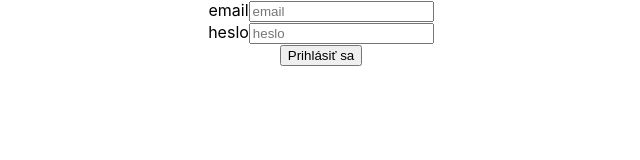
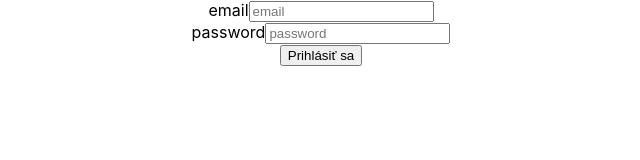
Before and after one commit to Kaktus98/qr_system, a React (Create React App) app: page / in a window 1280 px wide. Shown: the top 160 px of the page, without its empty margins (319-959 px from the left). Built offline with nearby package versions, Linux system fonts and the light colour scheme; the HTML template or start-up script is replaced by a standard one.

Commit message:
uprava Loginu

```diff
--- a/src/Components/Login.js
+++ b/src/Components/Login.js
@@ -1,16 +1,27 @@
 import React, { useState } from "react";
+
 import "./Navbar";
 
 const Login = () => {
   const [email, setEmail] = useState();
   const [password, setPassword] = useState();
+  /* USESTATE -> hook vracia dva hodnoty: prvý je aktuálny stav a druhý je funkcia na zmenu stavu, viď onChange funkciu */
+
+  /*   const [errorMessages, setErrorMessages] = useState({});
+  const [isSubmitted, setIsSubmitted] = useState(false); */
 
   const handleSubmit = (e) => {
+    // Prevent page reload
     e.preventDefault();
   };
 
+  /*   const renderErrorMessage = (email) => {
+    email === errorMessages.email && <div>{errorMessages.message}</div>;
+  }; */
+
   return (
     <form onSubmit={handleSubmit}>
+      <div>
         <label for="email">email</label>
         <input
           value={email}
@@ -19,18 +30,24 @@ const Login = () => {
           placeholder="email"
           id="email"
           name="email"
-      />{" "}
-      <br />
-      <label for="password">heslo</label>
+          required
+        />
+        {/* {renderErrorMessage("email")} */}
+      </div>
+      <div>
+        <label for="password">password</label>
         <input
           value={password}
           onChange={(e) => setPassword(e.target.password)}
-        type="heslo"
-        placeholder="heslo"
-        id="heslo"
-        name="heslo"
-      />{" "}
-      <br />
+          type="password"
+          placeholder="password"
+          id="password"
+          name="password"
+          required
+        />
+        {/* {renderErrorMessage("password")} */}
+      </div>
+
       <button type="submit">Prihlásiť sa</button>
     </form>
   );
--- a/src/Components/Navbar.js
+++ b/src/Components/Navbar.js
@@ -2,7 +2,9 @@ import React from "react";
 import "./Login";
 
 const Navbar = () => {
-  return <div></div>;
+  return <div>
+
+  </div>;
 };
 
 export default Navbar;
```
Lines whose indentation alone changed are shown as unchanged.
